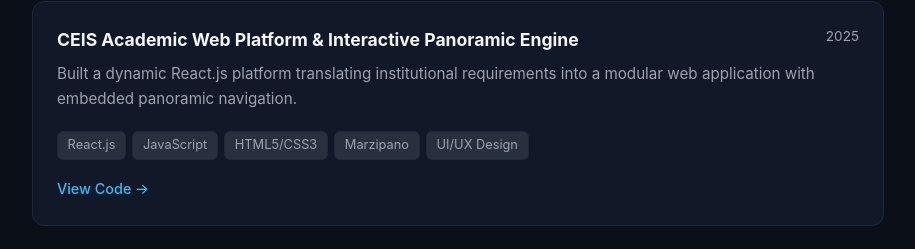
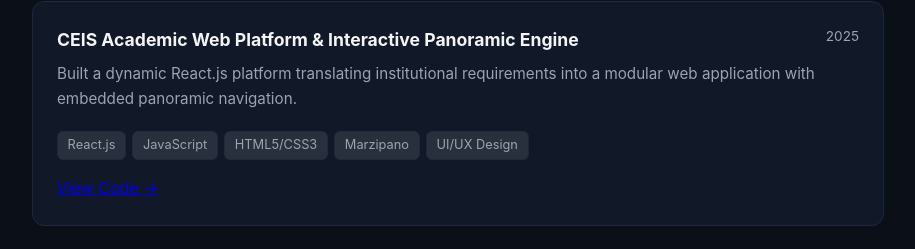
Before and after one commit to jsevvy1-cyber/jan-allen-sevilla-portfolio, a React (Vite) app in the folder portfolio-react/: page / in a window 1280 px wide. Shown: the part 2997-3246 px from the top of the page, without its empty margins (182-1097 px from the left). Built offline with nearby package versions, Linux system fonts and the light colour scheme.

Commit message:
Update View Code link for CEIS Academic Web Platform project

```diff
--- a/portfolio-react/src/components/Projects.jsx
+++ b/portfolio-react/src/components/Projects.jsx
@@ -37,7 +37,9 @@
             <span className="tag">Marzipano</span>
             <span className="tag">UI/UX Design</span>
           </div>
-          <a href="#" className="project-link">View Code →</a>
+          <a href="https://github.com/Razen-n/CEISCAPSTONE" target="_blank" rel="noopener noreferrer">
+            View Code →
+          </a>
         </div>
 
         {/* 3. Law Office Management */}
```
